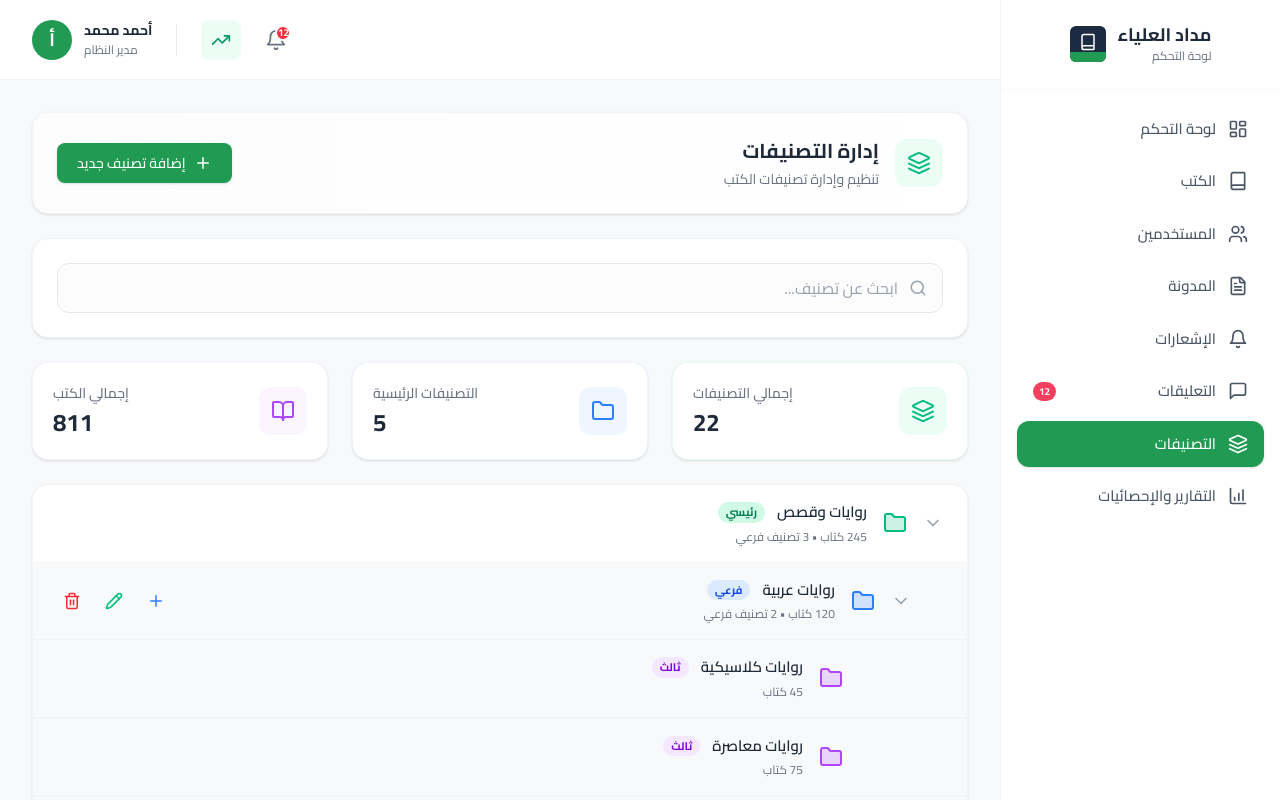
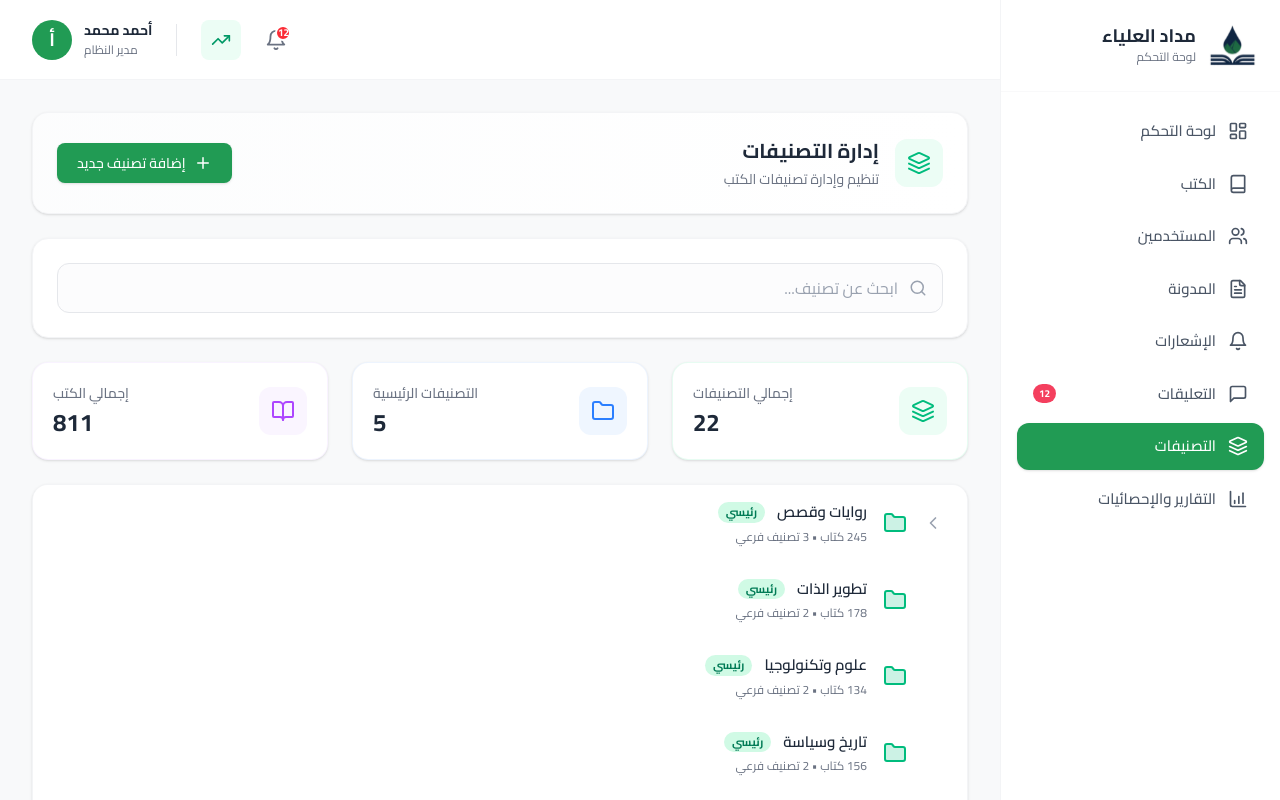
Before and after one commit to AhmedWaheedElmallah29/madadalalyaa, a React (Vite) app: page /dashboard/categories in a window 1280 px wide. Shown: the top 800 px of the page. Built offline with nearby package versions, Linux system fonts and the light colour scheme.

Commit message:
change the pencile icon

```diff
--- a/src/components/dashboard/categories/CategoryNode.jsx
+++ b/src/components/dashboard/categories/CategoryNode.jsx
@@ -4,11 +4,11 @@ import {
   LuChevronDown,
   LuChevronLeft,
   LuTrash2,
-  LuPencil,
   LuPlus,
 } from "react-icons/lu";
 import AddSubcategoryModal from "./AddSubcategoryModal";
 import EditCategoryModal from "./EditCategoryModal";
+import { FiEdit } from "react-icons/fi";
 
 const CategoryNode = ({ category, level = 1 }) => {
   const [isExpanded, setIsExpanded] = useState(category.expanded || false);
@@ -55,7 +55,8 @@ const CategoryNode = ({ category, level = 1 }) => {
   };
 
   // Calculate indentation based on level (RTL means padding right)
-  const indentClass = level === 2 ? "pr-4 md:pr-8" : level === 3 ? "pr-8 md:pr-16" : "";
+  const indentClass =
+    level === 2 ? "pr-4 md:pr-8" : level === 3 ? "pr-8 md:pr-16" : "";
 
   return (
     <div
@@ -127,7 +128,7 @@ const CategoryNode = ({ category, level = 1 }) => {
               setIsEditModalOpen(true);
             }}
           >
-            <LuPencil className="text-lg" />
+            <FiEdit className="text-lg" />
           </button>
 
           <button className="text-red-500 hover:bg-red-50 p-1.5 rounded-md transition-colors">
--- a/src/components/dashboard/categories/CategoryTree.jsx
+++ b/src/components/dashboard/categories/CategoryTree.jsx
@@ -1,76 +1,76 @@
-import CategoryNode from './CategoryNode';
+import CategoryNode from "./CategoryNode";
 
 const mockCategories = [
   {
     id: 1,
-    name: 'روايات وقصص',
+    name: "روايات وقصص",
     booksCount: 245,
     subCount: 3,
-    expanded: true,
+    expanded: false,
     children: [
       {
         id: 11,
-        name: 'روايات عربية',
+        name: "روايات عربية",
         booksCount: 120,
         subCount: 2,
-        expanded: true,
+        expanded: false,
         children: [
           {
             id: 111,
-            name: 'روايات كلاسيكية',
+            name: "روايات كلاسيكية",
             booksCount: 45,
-            expanded: false
+            expanded: false,
           },
           {
             id: 112,
-            name: 'روايات معاصرة',
+            name: "روايات معاصرة",
             booksCount: 75,
-            expanded: false
-          }
-        ]
+            expanded: false,
+          },
+        ],
       },
       {
         id: 12,
-        name: 'روايات مترجمة',
+        name: "روايات مترجمة",
         booksCount: 89,
         subCount: 2,
-        expanded: false
+        expanded: false,
       },
       {
         id: 13,
-        name: 'قصص قصيرة',
+        name: "قصص قصيرة",
         booksCount: 36,
-        expanded: false
-      }
-    ]
+        expanded: false,
+      },
+    ],
   },
   {
     id: 2,
-    name: 'تطوير الذات',
+    name: "تطوير الذات",
     booksCount: 178,
     subCount: 2,
-    expanded: false
+    expanded: false,
   },
   {
     id: 3,
-    name: 'علوم وتكنولوجيا',
+    name: "علوم وتكنولوجيا",
     booksCount: 134,
     subCount: 2,
-    expanded: false
+    expanded: false,
   },
   {
     id: 4,
-    name: 'تاريخ وسياسة',
+    name: "تاريخ وسياسة",
     booksCount: 156,
     subCount: 2,
-    expanded: false
+    expanded: false,
   },
   {
     id: 5,
-    name: 'فنون وثقافة',
+    name: "فنون وثقافة",
     booksCount: 98,
-    expanded: false
-  }
+    expanded: false,
+  },
 ];
 
 const CategoryTree = () => {
@@ -79,7 +79,10 @@ const CategoryTree = () => {
       {mockCategories.map((category, index) => (
         <CategoryNode
           key={category.id}
-          category={{...category, isLast: index === mockCategories.length - 1}}
+          category={{
+            ...category,
+            isLast: index === mockCategories.length - 1,
+          }}
         />
       ))}
     </div>
--- a/src/components/dashboard/layout/Sidebar.jsx
+++ b/src/components/dashboard/layout/Sidebar.jsx
@@ -75,18 +75,19 @@ const Sidebar = ({ isOpen, setIsOpen }) => {
         }`}
       >
         {/* Logo Area */}
-        <div className="p-6 flex items-center justify-center border-b border-gray-100/50">
+        <div className="p-6 flex items-center justify-start border-b border-gray-100/50">
           <div className="flex items-center gap-3">
+            <img
+              src="/logo.svg"
+              alt="مداد العلياء"
+              className="w-[48px] h-[43px] object-contain shrink-0"
+            />
+
             <div className="text-right">
               <h1 className="text-[18px] font-bold text-gray-800 leading-tight">
                 مداد العلياء
               </h1>
               <p className="text-[12px] text-gray-500">لوحة التحكم</p>
-            </div>
-            {/* Mock Logo Icon */}
-            <div className="w-9 h-9 bg-[#1c2b42] rounded-md flex items-center justify-center relative overflow-hidden shrink-0">
-              <div className="absolute bottom-0 w-full h-2.5 bg-[#219B54]"></div>
-              <LuBook className="text-white relative z-10 text-lg mb-1" />
             </div>
           </div>
         </div>
```
